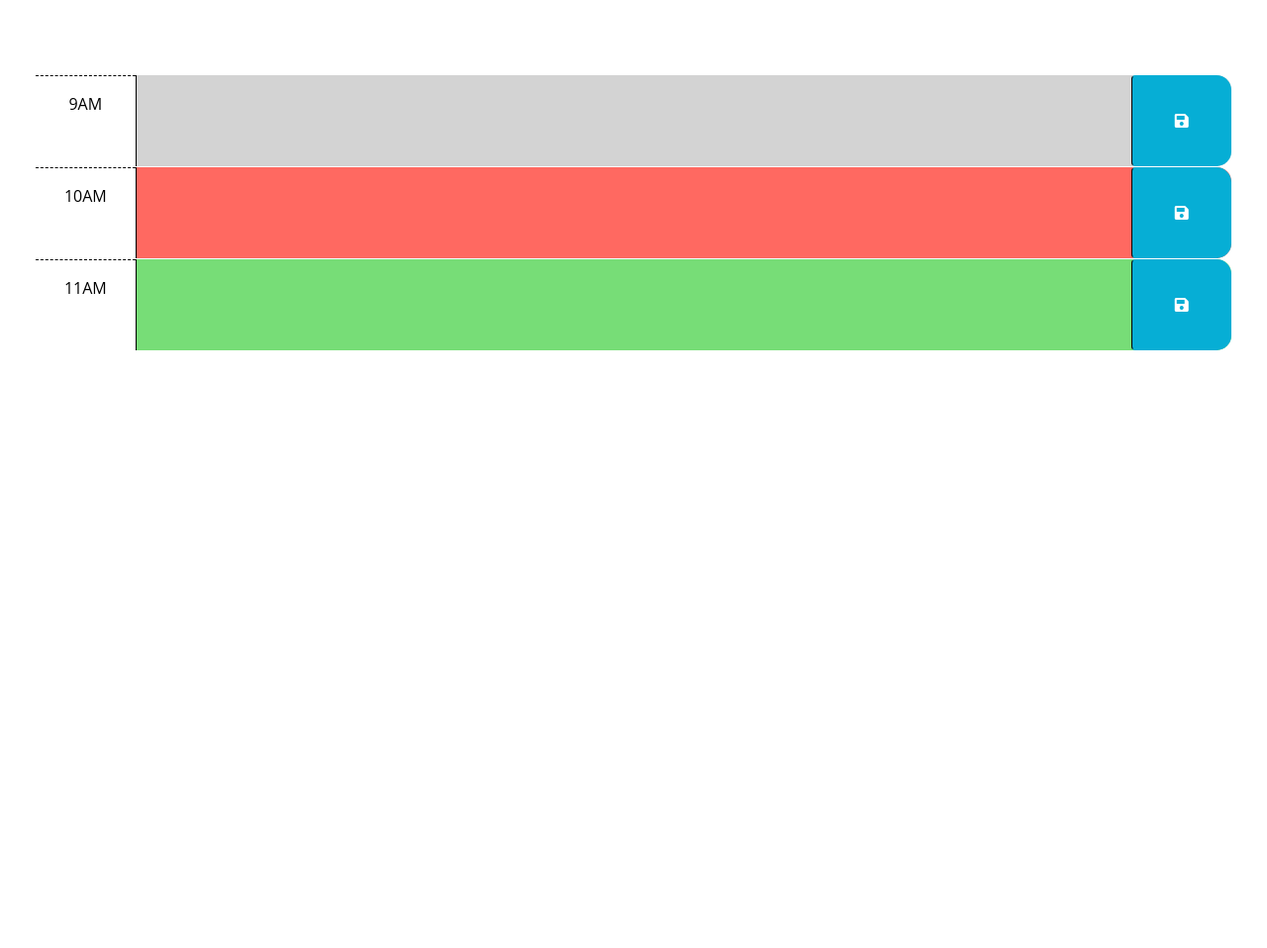
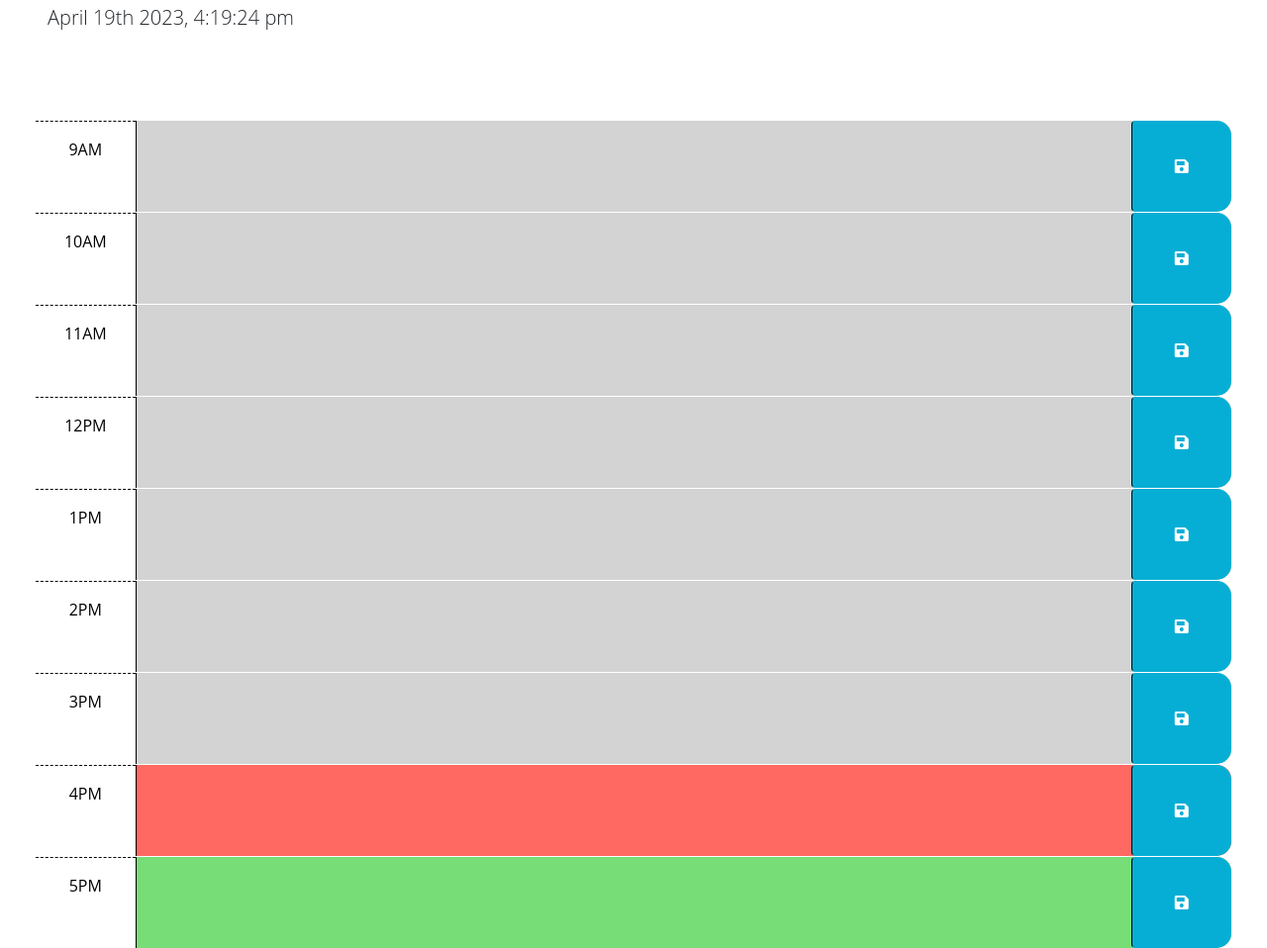
Before and after one commit to sydneyloggins/calendar-app, a plain HTML site: page index.html in a window 1280 px wide. Shown: the part 176-1134 px from the top of the page at 99% size. Before the commit the page ends 800 px from the top, so only its background shows below. Drawn offline with nearby package versions, Linux system fonts and the light colour scheme.

Commit message:
fixed 9am bug and added comments

```diff
--- a/index.html
+++ b/index.html
@@ -25,44 +25,85 @@
   </head>
 
   <body>
+       <!-- Top of page with h1 and current time using Moment.js-->
     <header class="p-5 mb-4">
       <h1 class="display-3">Work Day Scheduler</h1>
       <p class="lead">A simple calendar app for scheduling your work day</p>
       <p id="currentDay" class="lead"></p>
     </header>
     <div class="container-fluid px-5">
-      <!-- Use class for "past", "present", and "future" to apply styles to the
-        time-block divs accordingly. The javascript will need to do this by
-        adding/removing these classes on each div by comparing the hour in the
-        id to the current hour. The html provided below is meant to be an example
-        demonstrating how the css provided can be leveraged to create the
-        desired layout and colors. The html below should be removed or updated
-        in the finished product. Remember to delete this comment once the
-        code is implemented.
-        -->
 
-      <!-- Example of a past time block. The "past" class adds a gray background color. -->
-      <div id="hour-9" class="row time-block past">
+      <!-- Time blocks -->
+
+      <div id="hour-09" class="row time-block ">
         <div class="col-2 col-md-1 hour text-center py-3">9AM</div>
-        <textarea class="col-8 col-md-10 description" rows="3"> </textarea>
+        <textarea class="col-8 col-md-10 time-area description" rows="3"> </textarea>
         <button class="btn saveBtn col-2 col-md-1" aria-label="save">
           <i class="fas fa-save" aria-hidden="true"></i>
         </button>
       </div>
 
-      <!-- Example of a present time block. The "present" class adds a red background color. -->
-      <div id="hour-10" class="row time-block present">
+      <div id="hour-10" class="row time-block">
         <div class="col-2 col-md-1 hour text-center py-3">10AM</div>
-        <textarea class="col-8 col-md-10 description" rows="3"> </textarea>
+        <textarea class="col-8 col-md-10 time-area description" rows="3"> </textarea>
         <button class="btn saveBtn col-2 col-md-1" aria-label="save">
           <i class="fas fa-save" aria-hidden="true"></i>
         </button>
       </div>
 
-      <!-- Example of a future time block. The "future" class adds a green background color. -->
-      <div id="hour-11" class="row time-block future">
+
+
+      <div id="hour-11" class="row time-block ">
         <div class="col-2 col-md-1 hour text-center py-3">11AM</div>
-        <textarea class="col-8 col-md-10 description" rows="3"> </textarea>
+        <textarea class="col-8 col-md-10 time-area description" rows="3"> </textarea>
+        <button class="btn saveBtn col-2 col-md-1" aria-label="save">
+          <i class="fas fa-save" aria-hidden="true"></i>
+        </button>
+      </div>
+
+      <div id="hour-12" class="row time-block ">
+        <div class="col-2 col-md-1 hour text-center py-3">12PM</div>
+        <textarea class="col-8 col-md-10 time-area description" rows="3"> </textarea>
+        <button class="btn saveBtn col-2 col-md-1" aria-label="save">
+          <i class="fas fa-save" aria-hidden="true"></i>
+        </button>
+      </div>
+
+      <div id="hour-13" class="row time-block ">
+        <div class="col-2 col-md-1 hour text-center py-3">1PM</div>
+        <textarea class="col-8 col-md-10 time-area description" rows="3"> </textarea>
+        <button class="btn saveBtn col-2 col-md-1" aria-label="save">
+          <i class="fas fa-save" aria-hidden="true"></i>
+        </button>
+      </div>
+
+      <div id="hour-14" class="row time-block ">
+        <div class="col-2 col-md-1 hour text-center py-3">2PM</div>
+        <textarea class="col-8 col-md-10 time-area description" rows="3"> </textarea>
+        <button class="btn saveBtn col-2 col-md-1" aria-label="save">
+          <i class="fas fa-save" aria-hidden="true"></i>
+        </button>
+      </div>
+
+      <div id="hour-15" class="row time-block ">
+        <div class="col-2 col-md-1 hour text-center py-3">3PM</div>
+        <textarea class="col-8 col-md-10 time-area description" rows="3"> </textarea>
+        <button class="btn saveBtn col-2 col-md-1" aria-label="save">
+          <i class="fas fa-save" aria-hidden="true"></i>
+        </button>
+      </div>
+
+      <div id="hour-16" class="row time-block ">
+        <div class="col-2 col-md-1 hour text-center py-3">4PM</div>
+        <textarea class="col-8 col-md-10 time-area description" rows="3"> </textarea>
+        <button class="btn saveBtn col-2 col-md-1" aria-label="save">
+          <i class="fas fa-save" aria-hidden="true"></i>
+        </button>
+      </div>
+
+      <div id="hour-17" class="row time-block ">
+        <div class="col-2 col-md-1 hour text-center py-3">5PM</div>
+        <textarea class="col-8 col-md-10 time-area description" rows="3"> </textarea>
         <button class="btn saveBtn col-2 col-md-1" aria-label="save">
           <i class="fas fa-save" aria-hidden="true"></i>
         </button>
@@ -73,6 +114,8 @@
     <script src="https://cdn.jsdelivr.net/npm/dayjs@1.11.3/dayjs.min.js"
     integrity="sha256-iu/zLUB+QgISXBLCW/mcDi/rnf4m4uEDO0wauy76x7U="
     crossorigin="anonymous"></script>
+       <!-- Link to Moment.js -->
+    <script src="https://cdnjs.cloudflare.com/ajax/libs/moment.js/2.18.1/moment.min.js"></script>
 
     <script src="script.js"></script>
   </body>
--- a/script.js
+++ b/script.js
@@ -1,23 +1,51 @@
-// Wrap all code that interacts with the DOM in a call to jQuery to ensure that
-// the code isn't run until the browser has finished rendering all the elements
-// in the html.
-$(function () {
-  // TODO: Add a listener for click events on the save button. This code should
-  // use the id in the containing time-block as a key to save the user input in
-  // local storage. HINT: What does `this` reference in the click listener
-  // function? How can DOM traversal be used to get the "hour-x" id of the
-  // time-block containing the button that was clicked? How might the id be
-  // useful when saving the description in local storage?
-  //
-  // TODO: Add code to apply the past, present, or future class to each time
-  // block by comparing the id to the current hour. HINTS: How can the id
-  // attribute of each time-block be used to conditionally add or remove the
-  // past, present, and future classes? How can Day.js be used to get the
-  // current hour in 24-hour time?
-  //
-  // TODO: Add code to get any user input that was saved in localStorage and set
-  // the values of the corresponding textarea elements. HINT: How can the id
-  // attribute of each time-block be used to do this?
-  //
-  // TODO: Add code to display the current date in the header of the page.
+// Ensures code isn't run until the borwser finished rendering elements in HTML
+$(document).ready(function() {
+  console.log("Ready to go!");
 });
+
+//Displays current time using Moment.js at top of page
+var currentTime = moment().format('MMMM Do YYYY, h:mm:ss a');
+var displayDate = document.getElementById('currentDay');
+displayDate.innerHTML = currentTime;
+var currentHour = moment().format('HH');
+
+//function that targets the time block and uses if/else if statements to assign 'future', 'past', and 'present' classes depending on the current time.
+$('.time-block').each(function () {
+  var timeBlock = $(this).attr('id').split('-')[1];
+
+  if (currentHour == timeBlock) {
+    $(this).addClass('present');
+    $(this).children('.discription').addClass('present');
+  } else if (currentHour < timeBlock) {
+    $(this).removeClass('present');
+    $(this).addClass('future');
+  } else if (currentHour > timeBlock) {
+    $(this).removeClass('future');
+    $(this).addClass('past');
+  }
+
+});
+
+//save button function to save inputs to local storage
+$('.saveBtn').click(function (event) {
+  event.preventDefault();
+  var input = $(this).siblings('.time-area').val();
+  var time = $(this).parent().attr('id').split('-')[1];
+  localStorage.setItem(time, input);
+})
+
+//Adds an alert when user saves an event to let user know it is saved to local storage
+$('.saveBtn').click(function () {
+  alert('Event saved to local storage');
+});
+
+//Saves the value entered into local storage separated by hour.
+$("#hour-09 .time-area").val(localStorage.getItem("9"));
+$("#hour-10 .time-area").val(localStorage.getItem("10"));
+$("#hour-11 .time-area").val(localStorage.getItem("11"));
+$("#hour-12 .time-area").val(localStorage.getItem("12"));
+$("#hour-13 .time-area").val(localStorage.getItem("13"));
+$("#hour-14 .time-area").val(localStorage.getItem("14"));
+$("#hour-15 .time-area").val(localStorage.getItem("15"));
+$("#hour-16 .time-area").val(localStorage.getItem("16"));
+$("#hour-17 .time-area").val(localStorage.getItem("17"));
```
